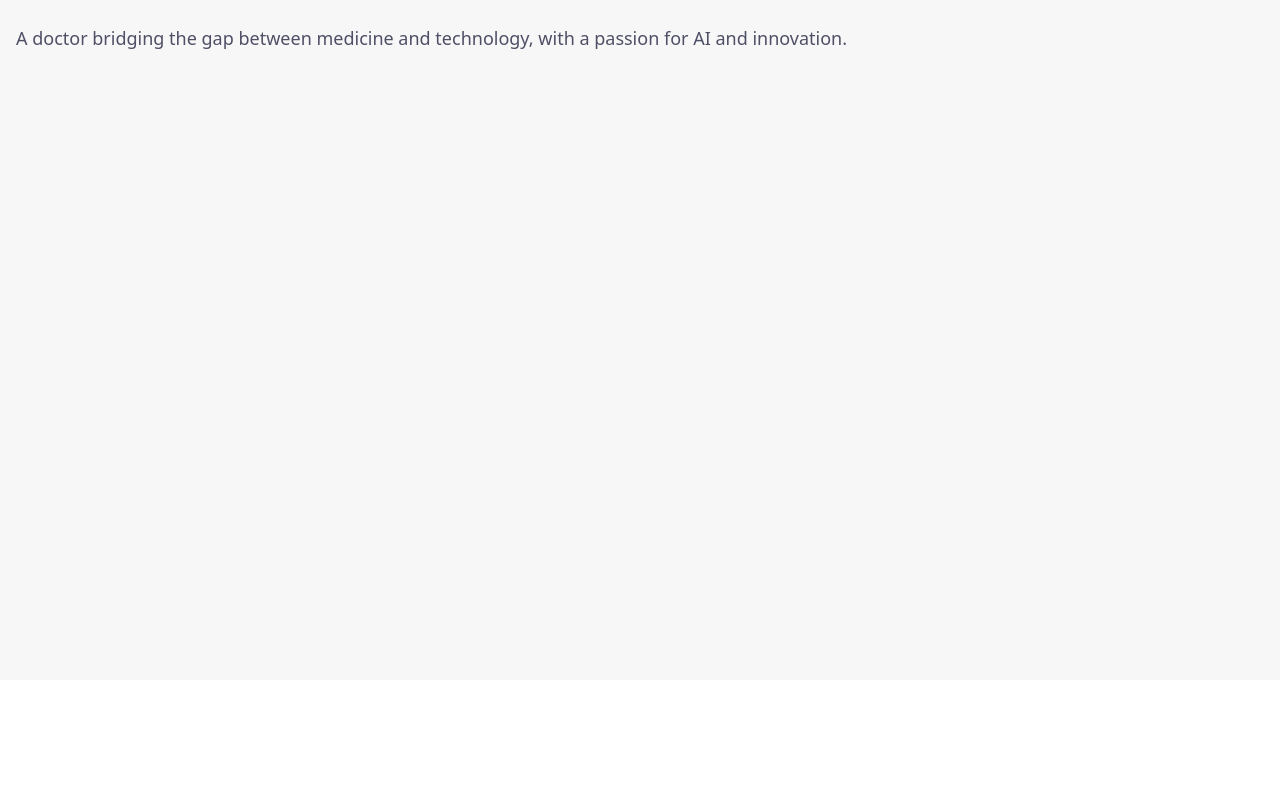
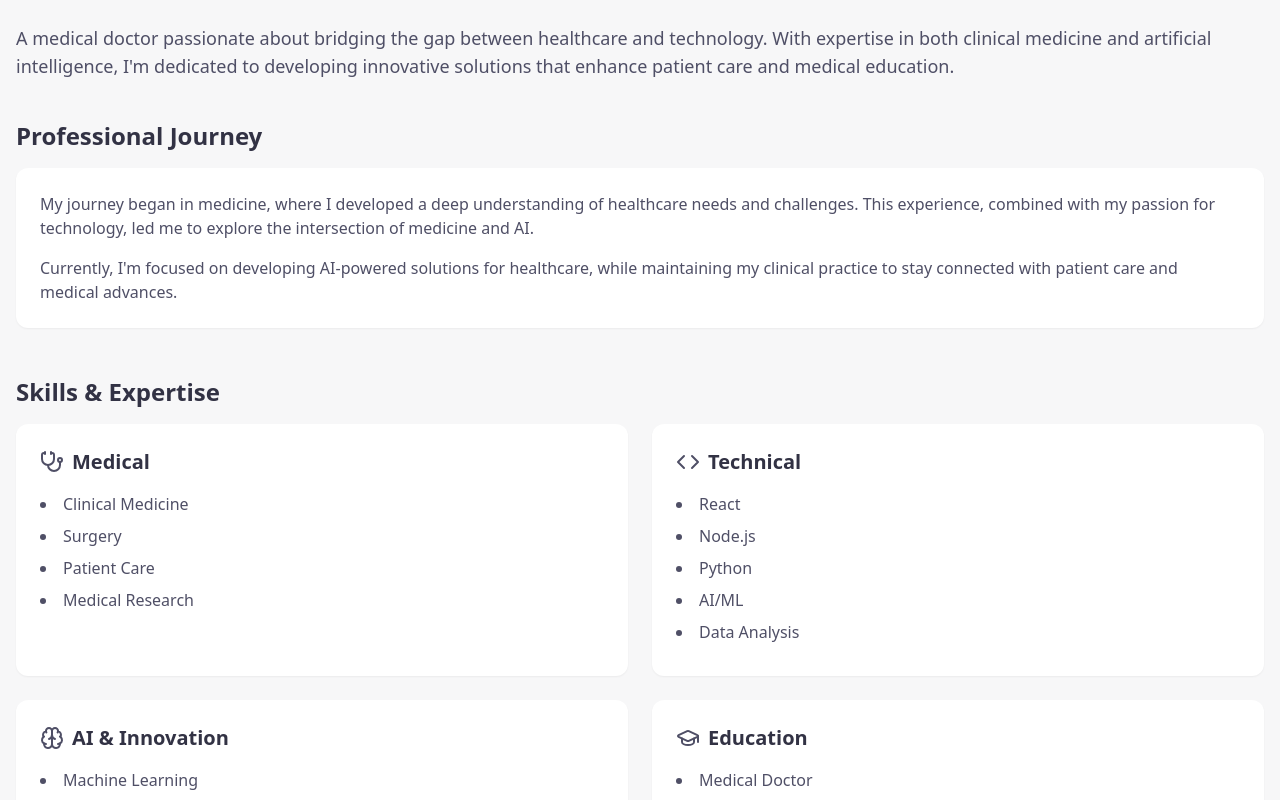
Before and after one commit to Clement-254/samuel-clement-ombati, a React (Vite) app: page /about in a window 1280 px wide. Shown: the part 120-920 px from the top of the page. Before the commit the page ends 800 px from the top, so only its background shows below. Built offline with nearby package versions, Linux system fonts and the light colour scheme.

Commit message:
Initialize personal website project
Initial commit to set up the basic structure for a personal website.

```diff
--- a/src/pages/About.tsx
+++ b/src/pages/About.tsx
@@ -1,7 +1,31 @@
 
 import { motion } from "framer-motion";
+import { GraduationCap, Stethoscope, Code, Brain } from "lucide-react";
 
 const About = () => {
+  const skills = [
+    {
+      category: "Medical",
+      items: ["Clinical Medicine", "Surgery", "Patient Care", "Medical Research"],
+      icon: Stethoscope
+    },
+    {
+      category: "Technical",
+      items: ["React", "Node.js", "Python", "AI/ML", "Data Analysis"],
+      icon: Code
+    },
+    {
+      category: "AI & Innovation",
+      items: ["Machine Learning", "Natural Language Processing", "Healthcare AI", "Medical Imaging AI"],
+      icon: Brain
+    },
+    {
+      category: "Education",
+      items: ["Medical Doctor", "AI/ML Certifications", "Full-Stack Development", "Research Publications"],
+      icon: GraduationCap
+    }
+  ];
+
   return (
     <motion.div
       initial={{ opacity: 0, y: 20 }}
@@ -10,12 +34,60 @@ const About = () => {
       className="page-transition"
     >
       <h1 className="text-4xl font-bold mb-6 text-wolf-800 dark:text-wolf-100">About Me</h1>
-      <div className="prose dark:prose-invert max-w-none">
+
+      {/* Introduction */}
+      <div className="prose dark:prose-invert max-w-none mb-10">
         <p className="text-lg text-wolf-600 dark:text-wolf-300">
-          A doctor bridging the gap between medicine and technology, with a passion for AI and innovation.
+          A medical doctor passionate about bridging the gap between healthcare and technology.
+          With expertise in both clinical medicine and artificial intelligence, I'm dedicated to
+          developing innovative solutions that enhance patient care and medical education.
         </p>
-        {/* Add more content later */}
       </div>
+
+      {/* Professional Journey */}
+      <section className="mb-12">
+        <h2 className="text-2xl font-semibold mb-4 text-wolf-700 dark:text-wolf-200">Professional Journey</h2>
+        <div className="bg-white dark:bg-wolf-800 rounded-lg p-6 shadow-sm">
+          <p className="text-wolf-600 dark:text-wolf-300 mb-4">
+            My journey began in medicine, where I developed a deep understanding of healthcare needs and challenges.
+            This experience, combined with my passion for technology, led me to explore the intersection of medicine and AI.
+          </p>
+          <p className="text-wolf-600 dark:text-wolf-300">
+            Currently, I'm focused on developing AI-powered solutions for healthcare, while maintaining my clinical practice
+            to stay connected with patient care and medical advances.
+          </p>
+        </div>
+      </section>
+
+      {/* Skills Grid */}
+      <section className="mb-12">
+        <h2 className="text-2xl font-semibold mb-4 text-wolf-700 dark:text-wolf-200">Skills & Expertise</h2>
+        <div className="grid grid-cols-1 md:grid-cols-2 gap-6">
+          {skills.map((skill) => (
+            <div key={skill.category} className="bg-white dark:bg-wolf-800 rounded-lg p-6 shadow-sm">
+              <div className="flex items-center mb-4">
+                <skill.icon className="w-6 h-6 text-wolf-600 dark:text-wolf-300 mr-2" />
+                <h3 className="text-xl font-semibold text-wolf-700 dark:text-wolf-200">{skill.category}</h3>
+              </div>
+              <ul className="list-disc list-inside text-wolf-600 dark:text-wolf-300">
+                {skill.items.map((item) => (
+                  <li key={item} className="mb-2">{item}</li>
+                ))}
+              </ul>
+            </div>
+          ))}
+        </div>
+      </section>
+
+      {/* Call to Action */}
+      <section className="text-center">
+        <a
+          href="/contact"
+          className="inline-flex items-center px-6 py-3 bg-wolf-700 hover:bg-wolf-800 text-white rounded-lg transition-colors duration-200"
+        >
+          Let's Connect
+        </a>
+      </section>
     </motion.div>
   );
 };
```
